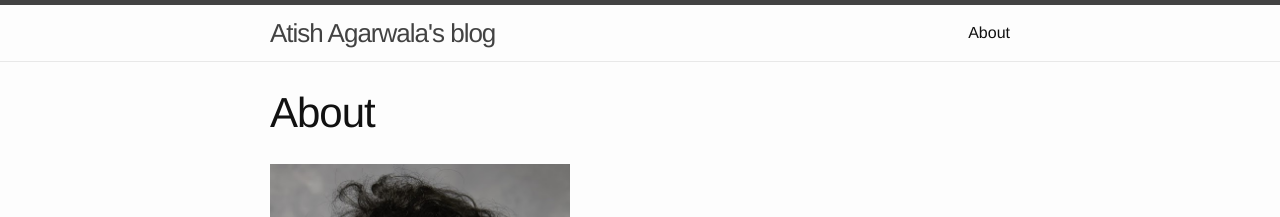
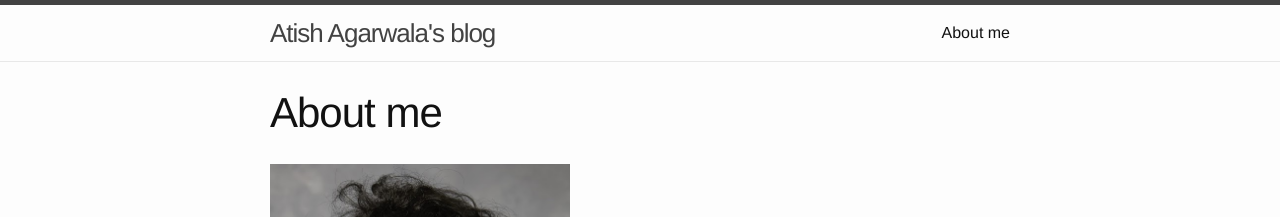
Before and after one commit to atishagarwala/atishagarwala.github.io, a Jekyll site: the page built from about.md, in a window 1280 px wide. Shown: the top 217 px of the page. Built offline with Jekyll 4.4.1, drawn with Linux system fonts in a browser that asks for light colours.

```diff
--- a/about.md
+++ b/about.md
@@ -1,7 +1,7 @@
 ---
 layout: page
-title: About
-permalink: /about/
+title: About me
+permalink: /bio/
 ---
 
 <img src="https://ati.sh/images/atish_headshot.jpg" alt="Atish Agarwala" width="300" />
```
